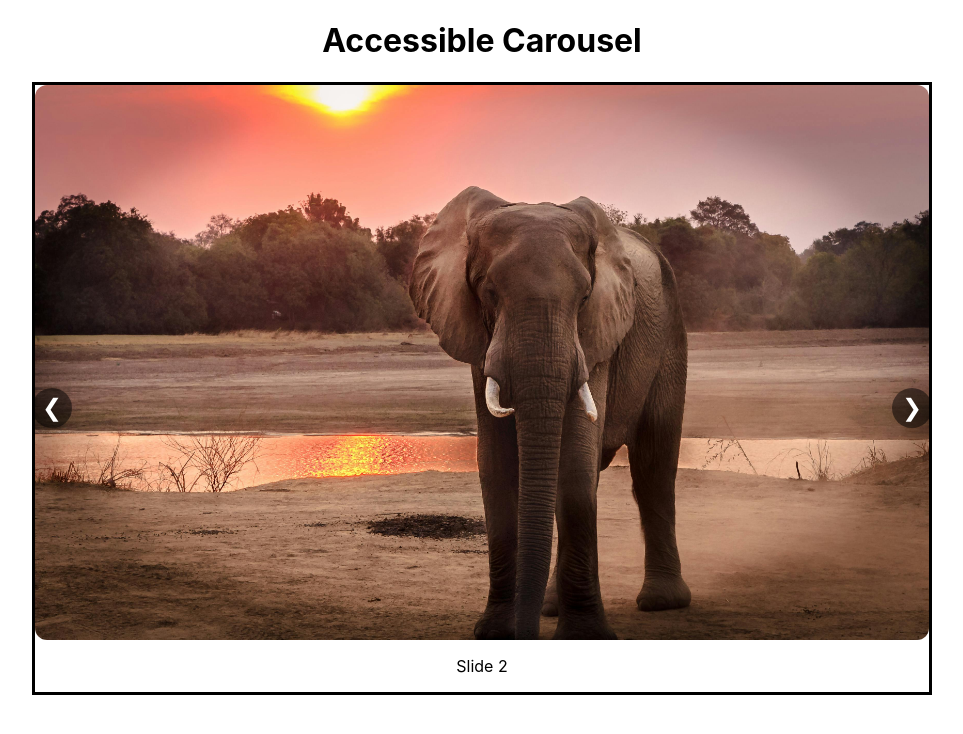
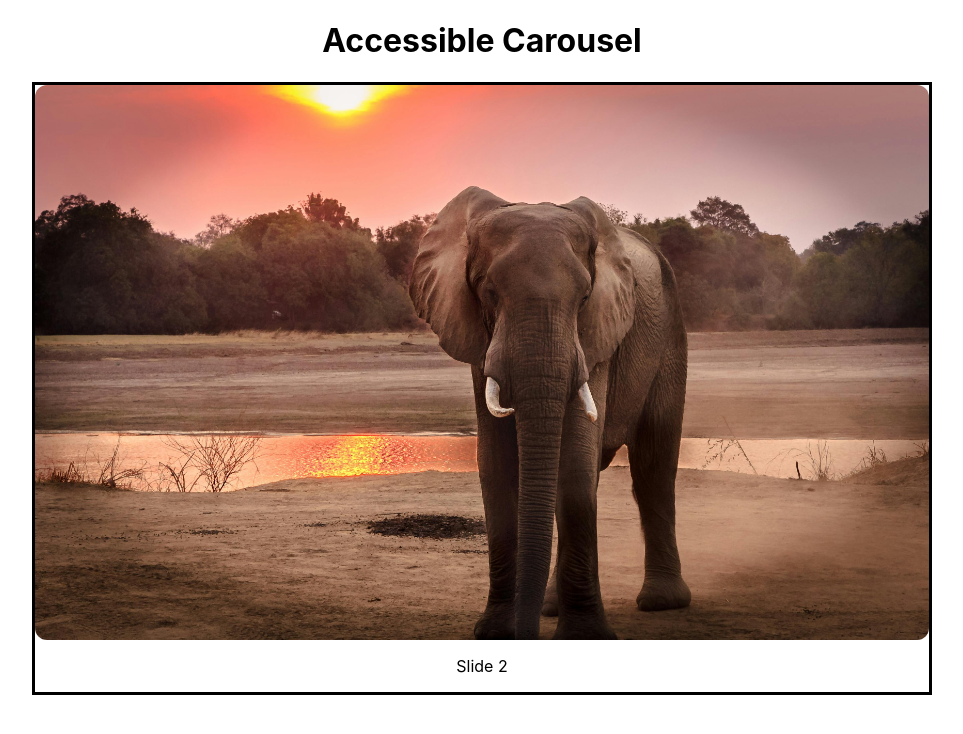
Before and after one commit to MSS24-tech/React-slider, a React (Create React App) app: page / in a window 1280 px wide. Shown: the top 734 px of the page, without its empty margins (158-1121 px from the left). Built offline with nearby package versions, Linux system fonts and the light colour scheme.

Commit message:
Optimisation-Removed unwanted codes

```diff
--- a/src/components/carousel/Carousel.js
+++ b/src/components/carousel/Carousel.js
@@ -1,13 +1,7 @@
 /** Author: M S Sharath */
 /** Software Engineer */
 
-import React, {
-  useState,
-  useEffect,
-  useRef,
-  useCallback,
-  useMemo,
-} from "react";
+import React, { useState, useEffect, useRef } from "react";
 import { Slide } from "react-slideshow-image";
 import throttle from "lodash.throttle";
 import "react-slideshow-image/dist/styles.css";
@@ -20,74 +14,54 @@ export default function Carousel() {
   const slideRef = useRef(null);
   const slideCount = slideImages.length;
 
-  const goToNextSlide = useCallback(() => {
-    const nextIndex = (activeIndex + 1) % slideCount;
-    slideRef.current?.goTo(nextIndex);
-  }, [activeIndex, slideCount]);
+  const goToNextSlide = () =>
+    slideRef.current?.goTo((activeIndex + 1) % slideCount);
 
-  const handleKeyDown = useCallback(
-    (e) => {
+  const handleKeyDown = throttle((e) => {
     if (!slideRef.current) return;
-      switch (e.key) {
-        case "ArrowLeft":
-          slideRef.current.goBack();
-          break;
-        case "ArrowRight":
-          slideRef.current.goNext();
-          break;
-        case "Enter":
-        case "Tab":
-          goToNextSlide();
-          break;
-        default:
-          break;
-      }
-    },
-    [goToNextSlide]
-  );
-
-  const throttledKeyDown = useMemo(
-    () => throttle(handleKeyDown, 200),
-    [handleKeyDown]
-  );
+    if (e.key === "ArrowLeft") slideRef.current.goBack();
+    else if (e.key === "ArrowRight") slideRef.current.goNext();
+    else if (["Enter", "Tab"].includes(e.key)) goToNextSlide();
+  }, 200);
 
   useEffect(() => {
-    window.addEventListener("keydown", throttledKeyDown);
-    return () => window.removeEventListener("keydown", throttledKeyDown);
-  }, [throttledKeyDown]);
+    window.addEventListener("keydown", handleKeyDown);
+    return () => window.removeEventListener("keydown", handleKeyDown);
+  }, [handleKeyDown]);
 
-  const handleSlideChange = useCallback(
-    (_, newIndex) => {
+  const handleSlideChange = (_, newIndex) => {
     if (newIndex !== activeIndex) {
       const { caption } = slideImages[newIndex];
       setActiveIndex(newIndex);
       setLiveMessage(`Slide ${newIndex + 1} of ${slideCount}: ${caption}`);
     }
-    },
-    [activeIndex, slideCount]
+  };
+
+  const Arrow = ({ label }) => (
+    <button className="custom-arrow" aria-label={`${label} slide`}>
+      {label === "Previous" ? "❮" : "❯"}
+    </button>
   );
 
-  const prevArrow = useMemo(
-    () => (
-      <button className="custom-arrow" aria-label="Previous slide">
-        ❮
-      </button>
-    ),
-    []
-  );
-
-  const nextArrow = useMemo(
-    () => (
-      <button className="custom-arrow" aria-label="Next slide">
-        ❯
-      </button>
-    ),
-    []
-  );
-
-  const slides = useMemo(
-    () =>
-      slideImages.map(({ url, caption }, index) => (
+  return (
+    <div className="slide-container" aria-label="Image carousel" role="region">
+      <div aria-live="polite" aria-atomic="true" className="sr-only">
+        {liveMessage}
+      </div>
+      <Slide
+        ref={slideRef}
+        autoplay={true}
+        duration={3000}
+        transitionDuration={500}
+        infinite={true}
+        arrows={false}
+        canSwipe={true}
+        pauseOnHover={false}
+        onChange={handleSlideChange}
+        prevArrow={<Arrow label="Previous" />}
+        nextArrow={<Arrow label="Next" />}
+      >
+        {slideImages.map(({ url, caption }, index) => (
           <div
             key={index}
             className={`each-slide ${
@@ -107,30 +81,7 @@ export default function Carousel() {
             />
             {caption && <p>{caption}</p>}
           </div>
-      )),
-    [activeIndex, slideCount]
-  );
-
-  return (
-    <div className="slide-container" aria-label="Image carousel" role="region">
-      <div aria-live="polite" aria-atomic="true" className="sr-only">
-        {liveMessage}
-      </div>
-
-      <Slide
-        ref={slideRef}
-        autoplay={true}
-        duration={3000}
-        transitionDuration={500}
-        infinite={true}
-        arrows={true}
-        canSwipe={true}
-        pauseOnHover={false}
-        onChange={handleSlideChange}
-        prevArrow={prevArrow}
-        nextArrow={nextArrow}
-      >
-        {slides}
+        ))}
       </Slide>
     </div>
   );
```
Lines whose indentation alone changed are shown as unchanged.
